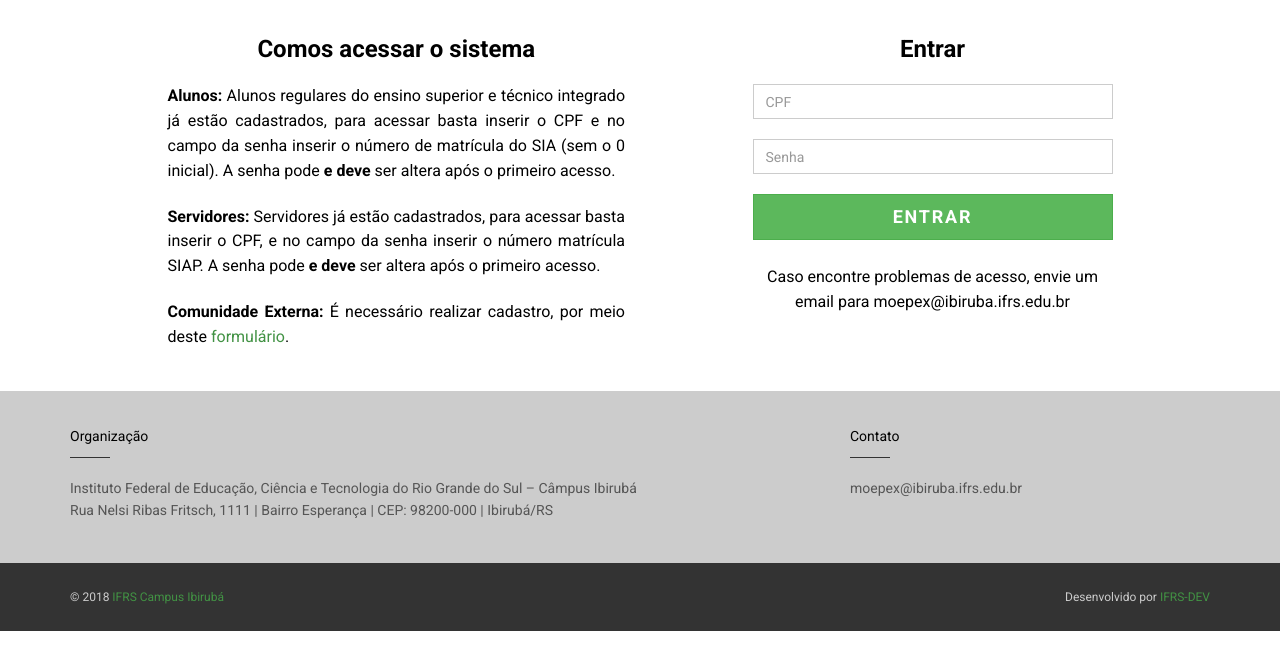
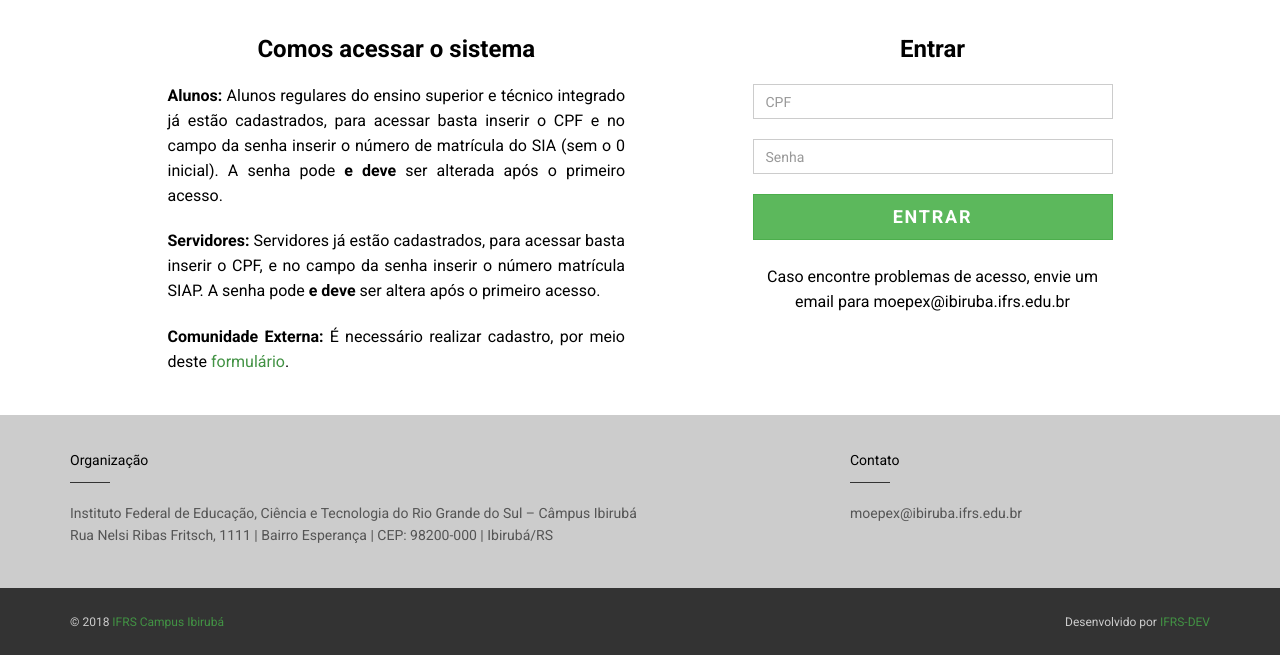
Before and after one commit to ifrs-dev/moepex, a Django app: page /login/ in a window 1280 px wide. Shown: the part 61-716 px from the top of the page. Run offline with Django 3.2, Linux system fonts and the light colour scheme; some libraries are stand-ins or nearby versions.

Commit message:
correção erro- altera->alterada

```diff
--- a/event_site/templates/registration/login.html
+++ b/event_site/templates/registration/login.html
@@ -14,7 +14,7 @@
         <div class="row">
         <div class="col-md-5 col-md-offset-1" align="justify">
             <h3 align="center">Comos acessar o sistema</h3>
-            <p><b>Alunos:</b> Alunos regulares do ensino superior e técnico integrado já estão cadastrados, para acessar basta inserir o CPF e no campo da senha inserir o número de matrícula do SIA (sem o 0 inicial). A senha pode <b>e deve</b> ser altera após o primeiro acesso.</p>
+            <p><b>Alunos:</b> Alunos regulares do ensino superior e técnico integrado já estão cadastrados, para acessar basta inserir o CPF e no campo da senha inserir o número de matrícula do SIA (sem o 0 inicial). A senha pode <b>e deve</b> ser alterada após o primeiro acesso.</p>
             <p><b>Servidores:</b> Servidores já estão cadastrados, para acessar basta inserir o CPF, e no campo da senha inserir o número matrícula SIAP. A senha pode <b>e deve</b> ser altera após o primeiro acesso.</p>
             <p><b>Comunidade Externa:</b> É necessário realizar cadastro, por meio deste <a href="/signup/">formulário</a>.</p>
             <p align="center"></p>
```
Also changed, not shown: events/migrations/0006_auto_20180906_1401.py (added).
